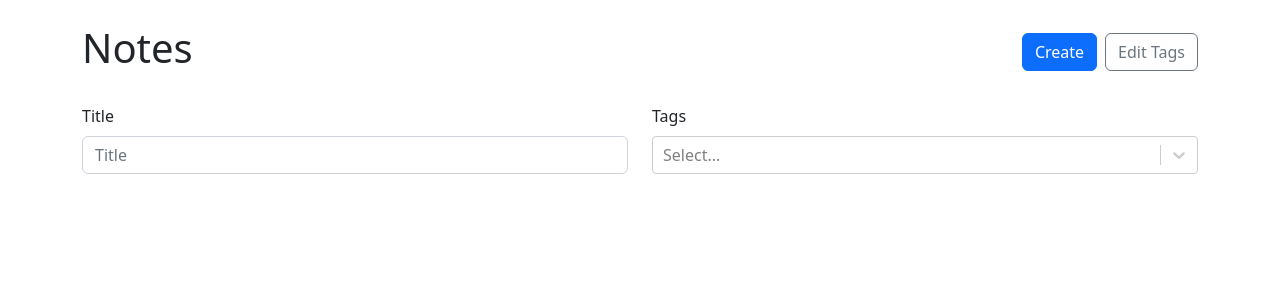
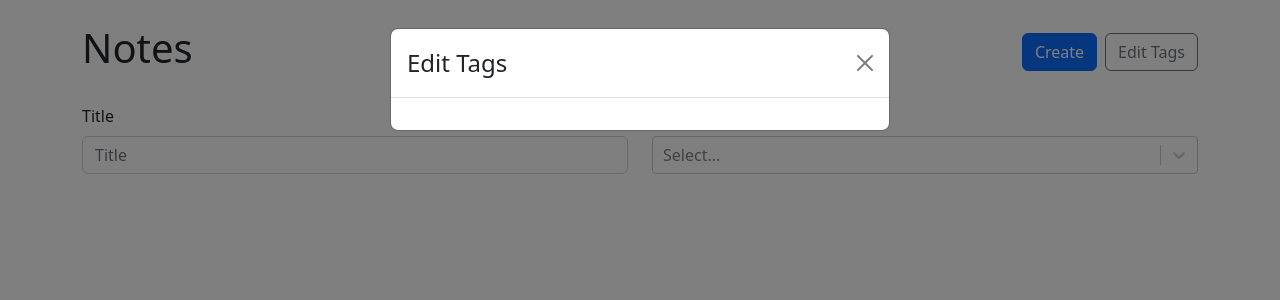
Before and after one commit to 0xNaim/note-taking, a React app: page / in a window 1280 px wide. Both pictures are taken after a click on the button "Edit Tags". Shown: the top 300 px of the page. Built offline with nearby package versions, Linux system fonts and the light colour scheme; the HTML template or start-up script is replaced by a standard one.

Commit message:
feat: edit/delete tag feature implemented

```diff
--- a/src/app/App.tsx
+++ b/src/app/App.tsx
@@ -68,6 +68,12 @@ const App = (): JSX.Element => {
     setTags((prev) => [...prev, tag]);
   };
 
+/**
+ * It takes an id and a NoteData object, and returns a new array of notes where the note with the given
+ * id has its data updated with the given data
+ * @param {string} id - The id of the note to update
+ * @param {NoteData}  - `id` is the id of the note to update
+ */
   const onUpdateNote = (id: string, { tags, ...data }: NoteData) => {
     setNotes((prevNotes) => {
       return prevNotes.map((note) => {
@@ -80,9 +86,41 @@ const App = (): JSX.Element => {
     });
   };
 
+/**
+ * We're filtering out the note that has the id that we pass in
+ * @param {string} id - The id of the note that we want to delete.
+ */
   const onDeleteNote = (id: string) => {
     setNotes((prevNote) => {
       return prevNote.filter((note) => note.id !== id);
+    });
+  };
+
+ /**
+  * If the tag's id matches the id passed in, return a new tag object with the label property set to
+  * the label passed in. Otherwise, return the tag as is
+  * @param {string} id - string - the id of the tag to update
+  * @param {string} label - The new label for the tag
+  */
+  const updateTag = (id: string, label: string) => {
+    setTags((prevTags) => {
+      return prevTags.map((tag) => {
+        if (tag.id === id) {
+          return { ...tag, label };
+        } else {
+          return tag;
+        }
+      });
+    });
+  };
+
+/**
+ * We're returning a new array of tags that doesn't include the tag with the id that was passed in
+ * @param {string} id - The id of the tag to be deleted
+ */
+  const deleteTag = (id: string) => {
+    setTags((prevTags) => {
+      return prevTags.filter((tag) => tag.id !== id);
     });
   };
 
@@ -91,7 +129,14 @@ const App = (): JSX.Element => {
       <Routes>
         <Route
           path="/"
-          element={<NoteList notes={notesWithTags} availableTags={tags} />}
+          element={
+            <NoteList
+              notes={notesWithTags}
+              availableTags={tags}
+              onUpdateTag={updateTag}
+              onDeleteTag={deleteTag}
+            />
+          }
         />
         <Route
           path="/new"
--- a/src/components/NoteList.tsx
+++ b/src/components/NoteList.tsx
@@ -1,5 +1,14 @@
 import { useMemo, useState } from 'react';
-import { Badge, Button, Card, Col, Form, Row, Stack } from 'react-bootstrap';
+import {
+  Badge,
+  Button,
+  Card,
+  Col,
+  Form,
+  Modal,
+  Row,
+  Stack,
+} from 'react-bootstrap';
 import { Link } from 'react-router-dom';
 import ReactSelect from 'react-select';
 import { Tag } from '../app/App';
@@ -14,11 +23,27 @@ type SimplifiedNote = {
 type NoteListProps = {
   availableTags: Tag[];
   notes: SimplifiedNote[];
+  onDeleteTag: (id: string) => void;
+  onUpdateTag: (id: string, label: string) => void;
 };
 
-const NoteList = ({ availableTags, notes }: NoteListProps): JSX.Element => {
+type EditTagsModalProps = {
+  show: boolean;
+  availableTags: Tag[];
+  handleClose: () => void;
+  onDeleteTag: (id: string) => void;
+  onUpdateTag: (id: string, label: string) => void;
+};
+
+const NoteList = ({
+  availableTags,
+  notes,
+  onUpdateTag,
+  onDeleteTag,
+}: NoteListProps): JSX.Element => {
   const [selectedTags, setSelectedTags] = useState<Tag[]>([]);
   const [title, setTitle] = useState('');
+  const [editTagsModalIsOpen, setEditTagsModalIsOpen] = useState(false);
 
   const filteredNotes = useMemo(() => {
     return notes.filter((note) => {
@@ -44,7 +69,12 @@ const NoteList = ({ availableTags, notes }: NoteListProps): JSX.Element => {
             <Link to="/new">
               <Button variant="primary">Create</Button>
             </Link>
-            <Button variant="outline-secondary">Edit Tags</Button>
+            <Button
+              onClick={() => setEditTagsModalIsOpen(true)}
+              variant="outline-secondary"
+            >
+              Edit Tags
+            </Button>
           </Stack>
         </Col>
       </Row>
@@ -91,6 +121,13 @@ const NoteList = ({ availableTags, notes }: NoteListProps): JSX.Element => {
           </Col>
         ))}
       </Row>
+      <EditTagsModal
+        onUpdateTag={onUpdateTag}
+        onDeleteTag={onDeleteTag}
+        show={editTagsModalIsOpen}
+        handleClose={() => setEditTagsModalIsOpen(false)}
+        availableTags={availableTags}
+      />
     </>
   );
 };
@@ -128,3 +165,44 @@ const NoteCard = ({ id, title, tags }: SimplifiedNote) => {
     </Card>
   );
 };
+
+const EditTagsModal = ({
+  availableTags,
+  show,
+  handleClose,
+  onUpdateTag,
+  onDeleteTag,
+}: EditTagsModalProps) => {
+  return (
+    <Modal show={show} onHide={handleClose}>
+      <Modal.Header closeButton>
+        <Modal.Title>Edit Tags</Modal.Title>
+      </Modal.Header>
+      <Modal.Body>
+        <Form>
+          <Stack gap={2}>
+            {availableTags.map((tag) => (
+              <Row key={tag.id}>
+                <Col>
+                  <Form.Control
+                    type="text"
+                    value={tag.label}
+                    onChange={(e) => onUpdateTag(tag.id, e.target.value)}
+                  />
+                </Col>
+                <Col xs="auto">
+                  <Button
+                    onClick={() => onDeleteTag(tag.id)}
+                    variant="outline-danger"
+                  >
+                    &times;
+                  </Button>
+                </Col>
+              </Row>
+            ))}
+          </Stack>
+        </Form>
+      </Modal.Body>
+    </Modal>
+  );
+};
```
Also changed, not shown: 1 other file (tests, documents, lock files or other folders).
